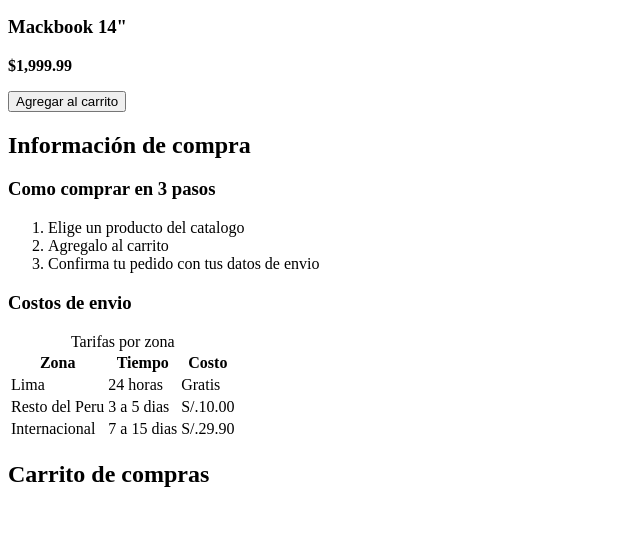
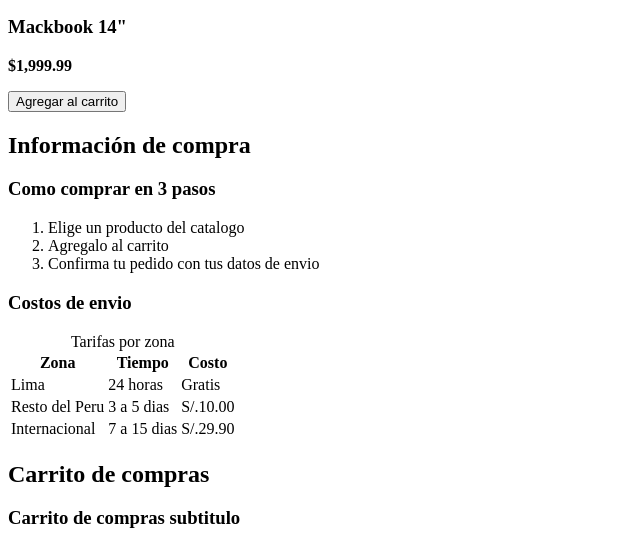
Before and after one commit to Renzo-gpt/G18-basis, a plain HTML site: page index.html in a window 1280 px wide. Shown: the part 320-868 px from the top of the page, without its empty margins (0-640 px from the left). Before the commit the page ends 827 px from the top, so only its background shows below. Drawn offline with Linux system fonts and the light colour scheme.

Commit message:
modificacion h3

```diff
--- a/index.html
+++ b/index.html
@@ -76,6 +76,7 @@
         </aside>
         <section id="compra">
             <h2>Carrito de compras</h2>
+            <h3>Carrito de compras subtitulo</h3>
     </main>
 </body>
 </html>
```
